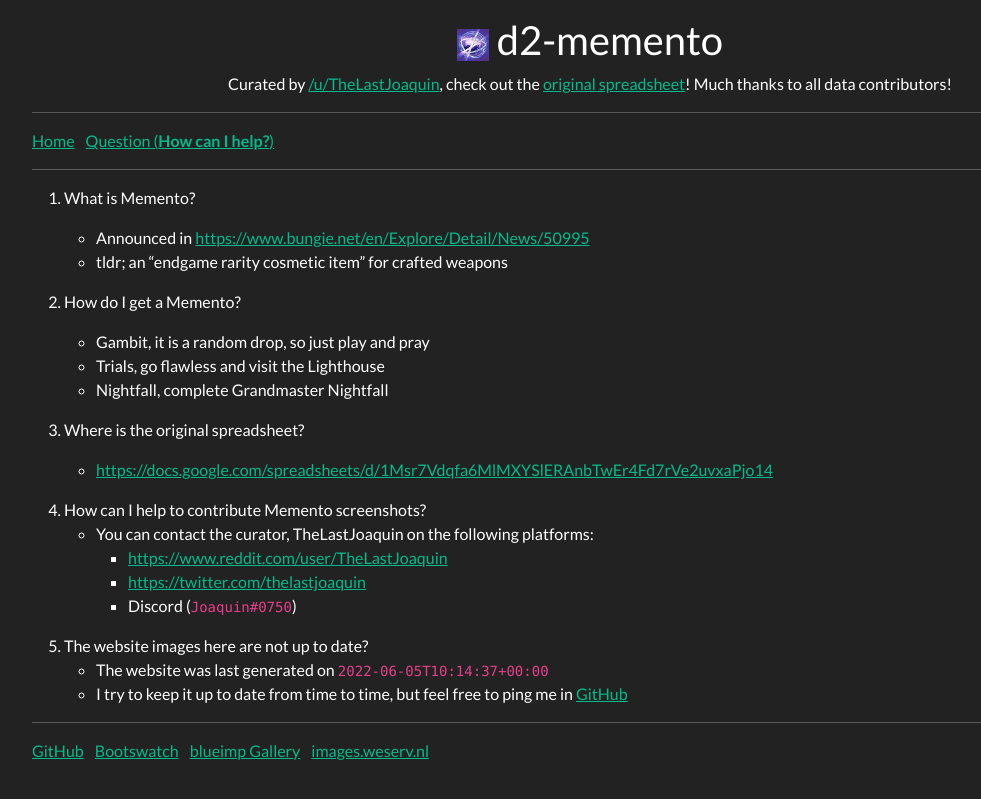
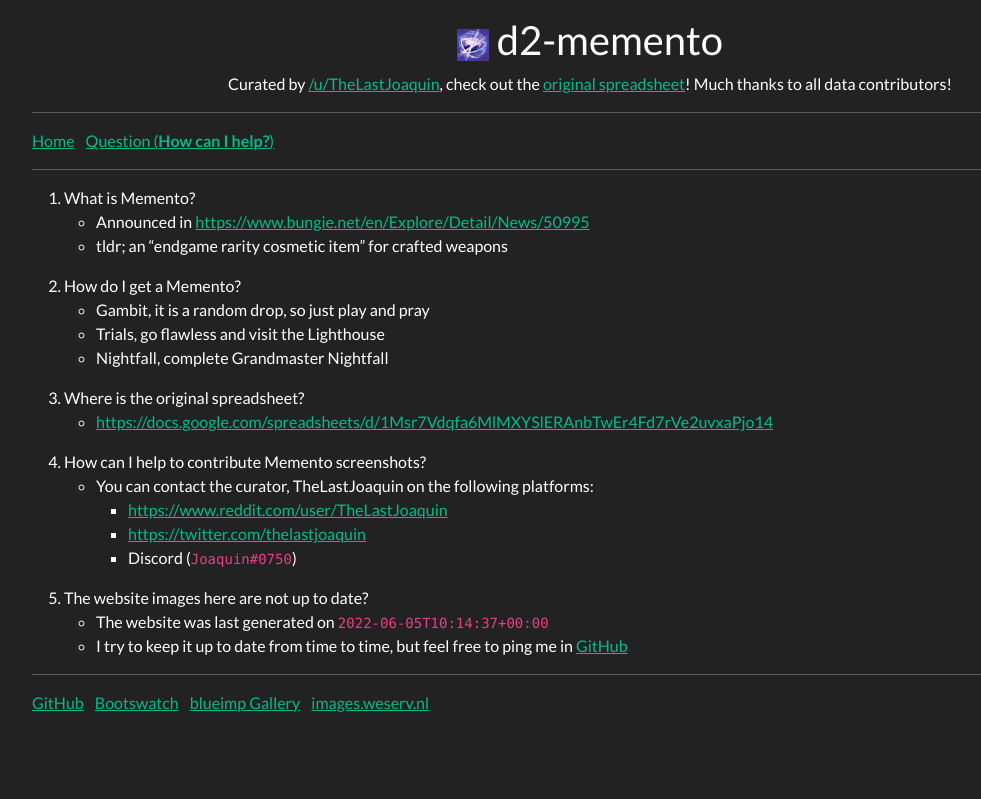
Before and after one commit to altbdoor/d2-memento, a Jekyll site: the page built from question.md, in a window 1280 px wide. Shown: the top 799 px of the page, without its empty margins (50-1031 px from the left). Built offline with Jekyll 4.4.1, drawn with Linux system fonts in a browser that asks for light colours; nearby versions of some CDN libraries.

Commit message:
fix paragraph css in questions

```diff
--- a/assets/style.css
+++ b/assets/style.css
@@ -24,6 +24,10 @@
     bottom: 0;
 }
 
+.container__content ol > li > p {
+    margin-bottom: 0;
+}
+
 .container__content ol > li > ul {
     margin-bottom: 1rem;
 }
```
